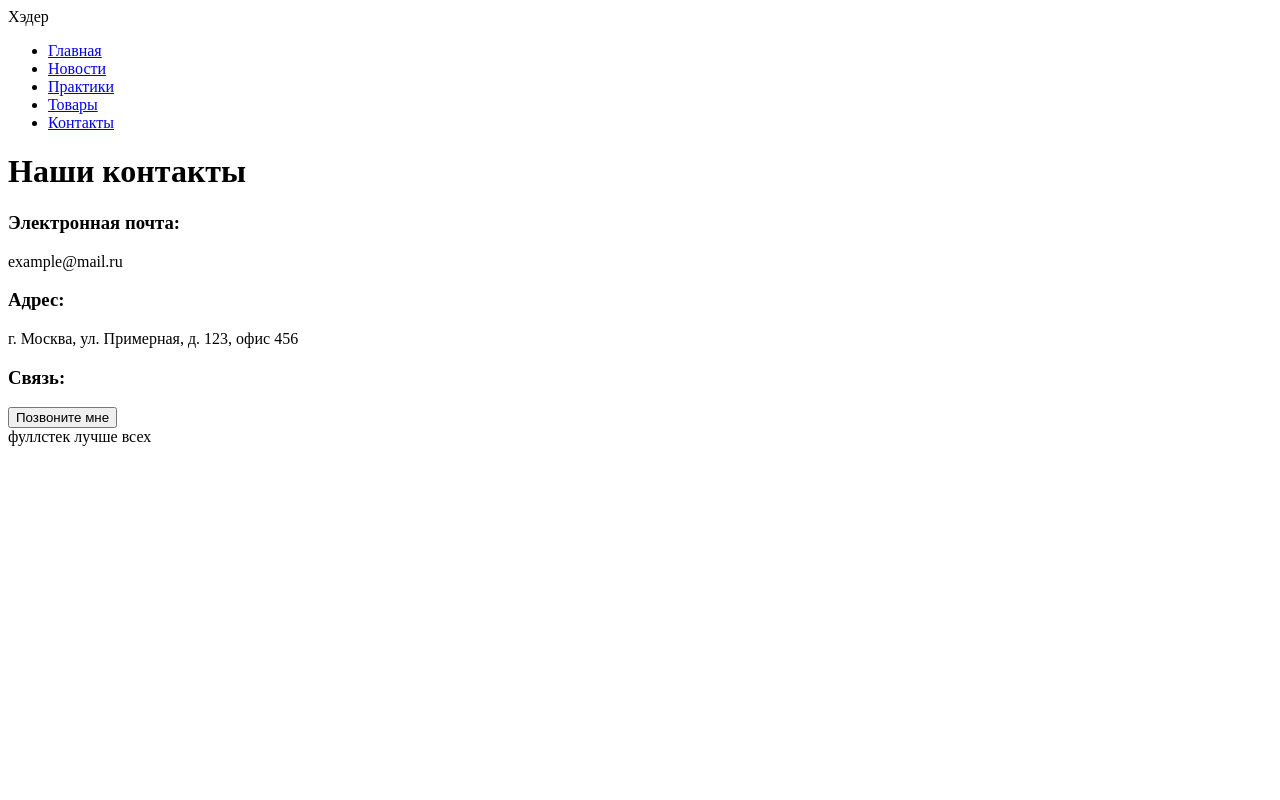
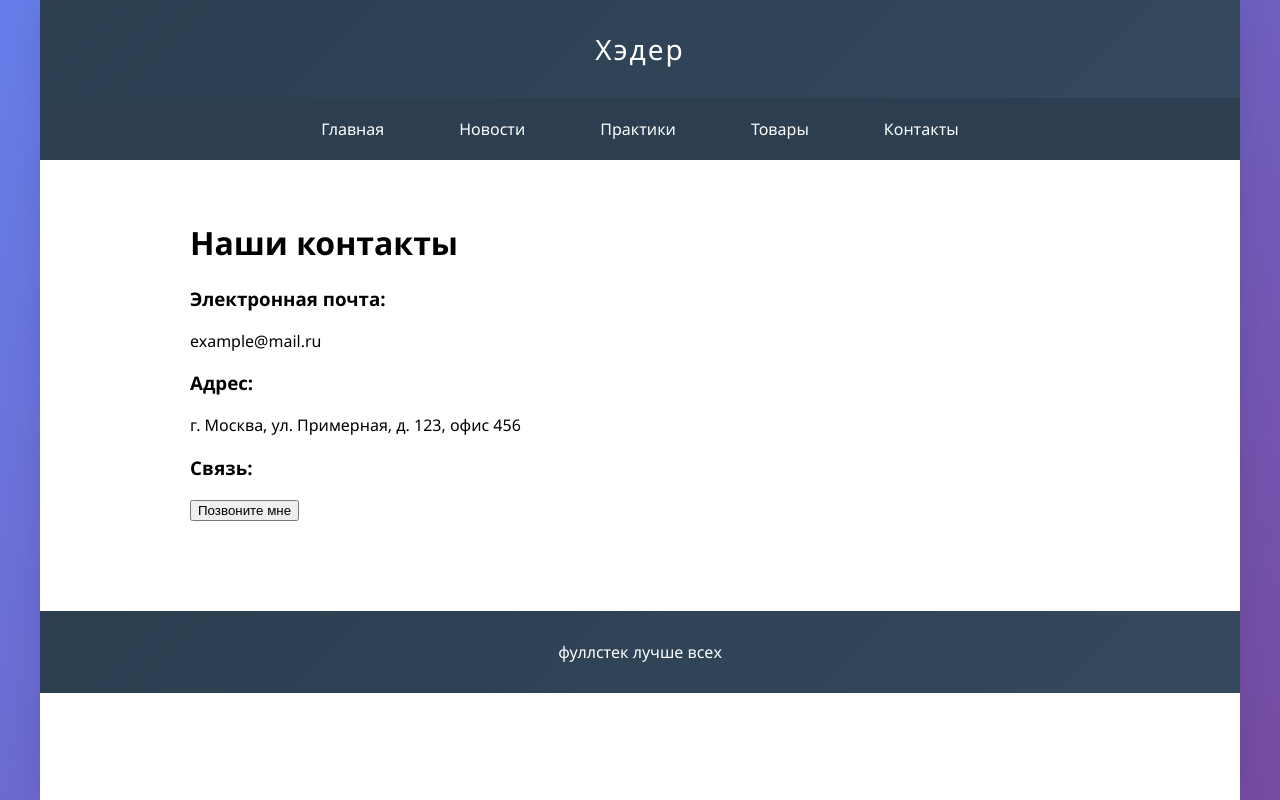
Before and after one commit to daniildddd/frontend-and-backend-practice, a plain HTML site: page pages/contacts.html in a window 1280 px wide. Drawn offline with Linux system fonts and the light colour scheme.

Commit message:
refactor: update contacts page structure with CSS

```diff
--- a/pages/contacts.html
+++ b/pages/contacts.html
@@ -4,47 +4,64 @@
 		<meta charset="UTF-8" />
 		<meta name="viewport" content="width=device-width, initial-scale=1.0" />
 		<title>Контакты</title>
+		<link rel="stylesheet" href="../style/styles.css" />
 	</head>
 	<body>
-		<div id="header">Хэдер</div>
+		<div class="page-container">
+			<div class="header">Хэдер</div>
 
-		<div id="menu">
-			<ul>
-				<li><a href="../index.html">Главная</a></li>
-				<li><a href="news.html">Новости</a></li>
-				<li><a href="practices.html">Практики</a></li>
-				<li><a href="goods.html">Товары</a></li>
-				<li><a href="contacts.html">Контакты</a></li>
+			<div class="nav">
+				<ul class="nav-list">
+					<li class="nav-item">
+						<a class="nav-link" href="../index.html">Главная</a>
+					</li>
+					<li class="nav-item">
+						<a class="nav-link" href="news.html">Новости</a>
+					</li>
+					<li class="nav-item">
+						<a class="nav-link" href="practices.html">Практики</a>
+					</li>
+					<li class="nav-item">
+						<a class="nav-link" href="goods.html">Товары</a>
+					</li>
+					<li class="nav-item">
+						<a class="nav-link" href="contacts.html">Контакты</a>
+					</li>
 				</ul>
 			</div>
 
-		<div id="content">
-			<h1>Наши контакты</h1>
+			<div class="content">
+				<h1 class="page-title">Наши контакты</h1>
 
 				<div class="contact-info">
 					<div class="contact-item">
-					<h3>Электронная почта:</h3>
-					<p>example@mail.ru</p>
+						<h3 class="contact-label">Электронная почта:</h3>
+						<p class="contact-detail">example@mail.ru</p>
 					</div>
 
 					<div class="contact-item">
-					<h3>Адрес:</h3>
-					<p>г. Москва, ул. Примерная, д. 123, офис 456</p>
+						<h3 class="contact-label">Адрес:</h3>
+						<p class="contact-detail">
+							г. Москва, ул. Примерная, д. 123, офис 456
+						</p>
 					</div>
 
 					<div class="contact-item">
-					<h3>Связь:</h3>
-					<button onclick="callMe()">Позвоните мне</button>
+						<h3 class="contact-label">Связь:</h3>
+						<button class="contact-button" onclick="callMe()">
+							Позвоните мне
+						</button>
 					</div>
 				</div>
 			</div>
 
-		<div id="footer">фуллстек лучше всех</div>
+			<div class="footer">фуллстек лучше всех</div>
 
 			<script>
 				function callMe() {
 					alert('Спасибо! Мы свяжемся с вами в ближайшее время.')
 				}
 			</script>
+		</div>
 	</body>
 </html>
```
Lines whose indentation alone changed are shown as unchanged.
